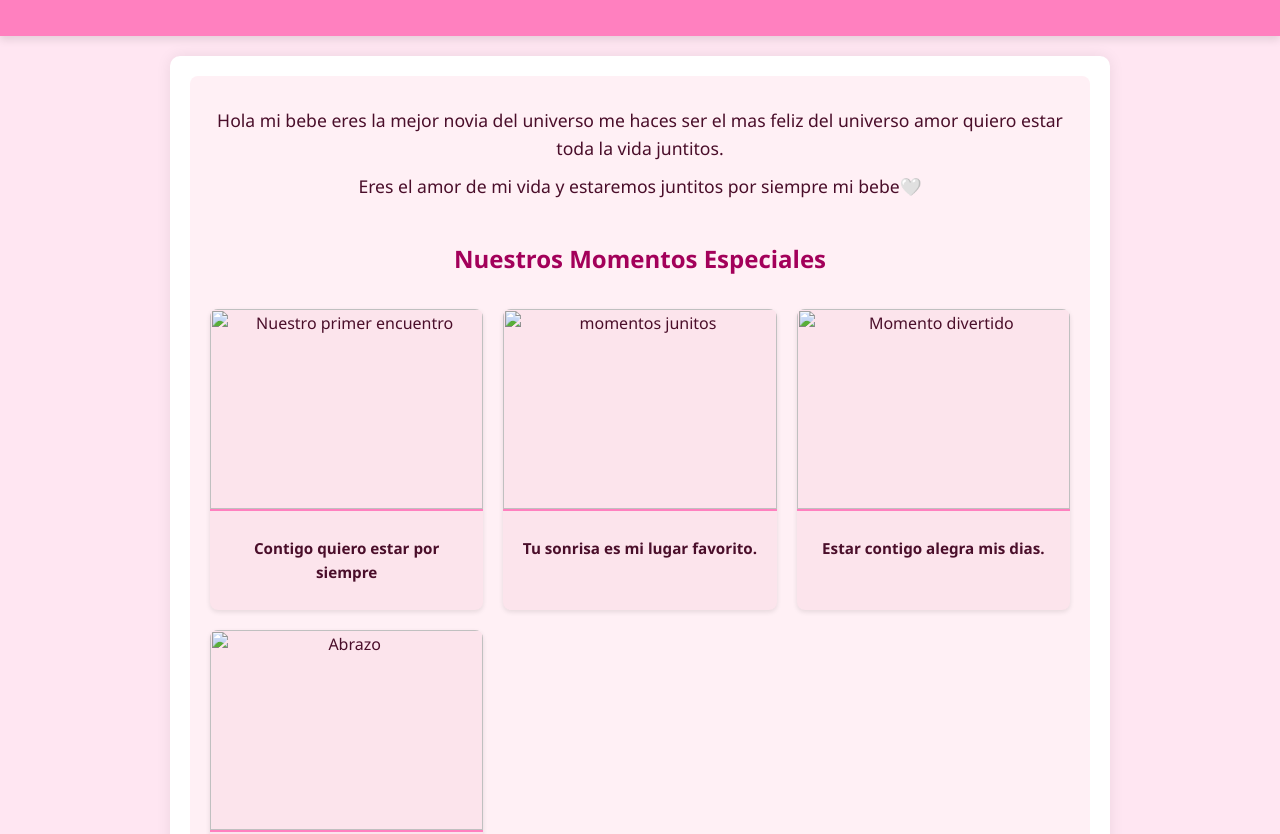
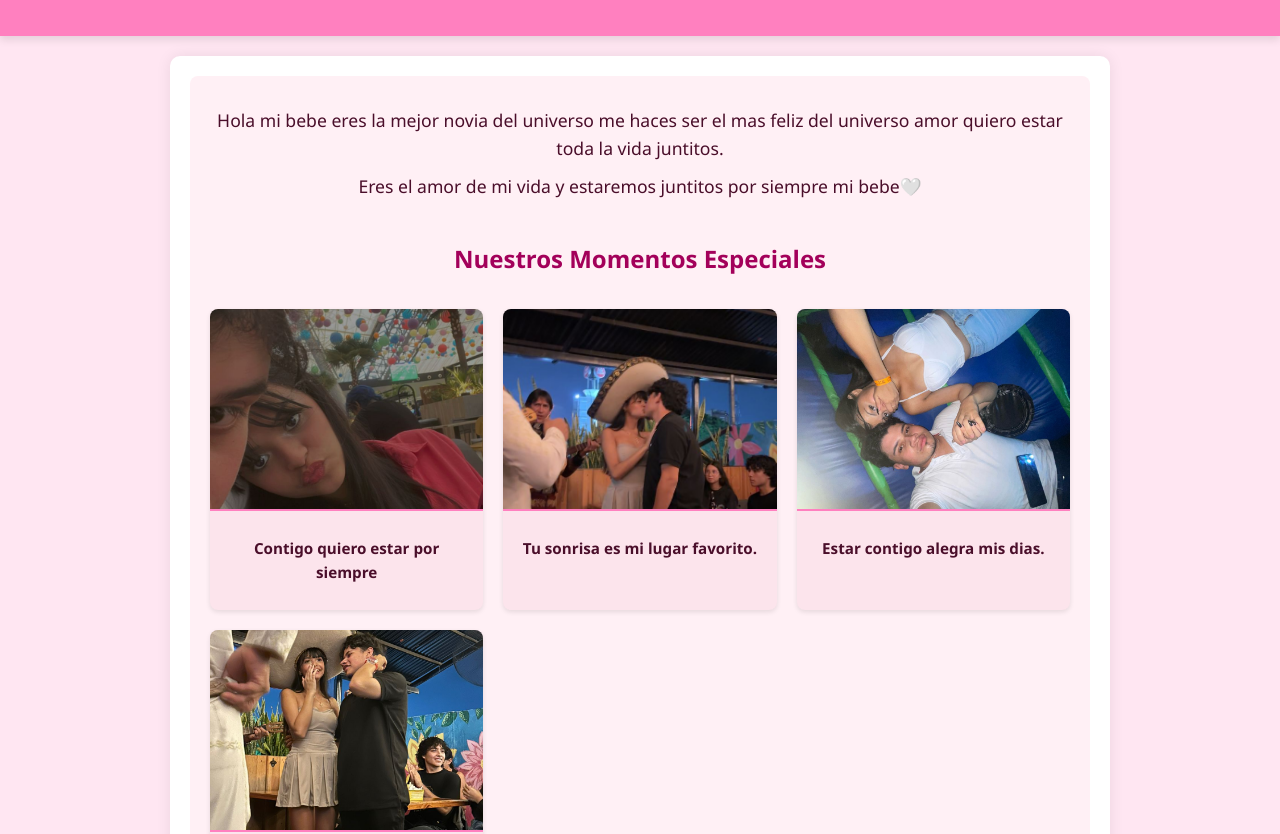
Before and after one commit to fontanachucho24/Minoviaeslamejordeluniverso, a plain HTML site: page index.html in a window 1280 px wide. Shown: the part 122-956 px from the top of the page. Drawn offline with Linux system fonts and the light colour scheme.

Commit message:
Update index.html

```diff
--- a/index.html
+++ b/index.html
@@ -185,19 +185,19 @@ footer {
             <h2>Nuestros Momentos Especiales</h2>
             <div class="gallery-grid">
                 <a href="#photo1" class="gallery-item">
-                    <img src="mibebe/foto2.jpg" alt="Nuestro primer encuentro">
+                    <img src="foto2.jpg" alt="Nuestro primer encuentro">
                     <p>Contigo quiero estar por siempre</p>
                 </a>
                 <a href="#photo2" class="gallery-item">
-                    <img src="mibebe/foto1.jpg" alt="momentos junitos">
+                    <img src="foto1.jpg" alt="momentos junitos">
                     <p>Tu sonrisa es mi lugar favorito.</p>
                 </a>
                 <a href="#photo3" class="gallery-item">
-                    <img src="mibebe/foto3.jpg" alt="Momento divertido">
+                    <img src="foto3.jpg" alt="Momento divertido">
                     <p>Estar contigo alegra mis dias.</p>
                 </a>
                 <a href="#photo4" class="gallery-item">
-                    <img src="mibebe/foto7.jpg" alt="Abrazo">
+                    <img src="foto7.jpg" alt="Abrazo">
                     <p>Gracias por ser la mejor novia del universo.</p>
                 </a>
                 </div>
@@ -205,7 +205,7 @@ footer {
 
         <section id="photo1" class="full-photo-section">
             <div class="photo-content">
-                <img src="mibebe/foto2.jpg" alt="Nuestro primer encuentro">
+                <img src="foto2.jpg" alt="Nuestro primer encuentro">
                 <h3>El día que todo comenzó</h3>
                 <p>Ese dia recuerdo lo nervioso que estaba que ni hablabla mi bebe ese dia me gustaste tanto que no sabia que hablar o decir mi bebe estaba muy nervioso te amo muchisisimo.</p>
                 <a href="#top" class="back-link">Volver a la galería</a>
@@ -214,7 +214,7 @@ footer {
 
         <section id="photo2" class="full-photo-section">
             <div class="photo-content">
-                <img src="mibebe/foto5.jpg" alt="Viaje juntos">
+                <img src="foto5.jpg" alt="Viaje juntos">
                 <h3>Juntos por siempre mi bebe </h3>
                 <p>Cada momento contigo es lo mejor del universo soy el mas afortunado de tenerte a mi lado amor de mi vida .</p>
                 <a href="#top" class="back-link">Volver a la galería</a>
@@ -223,7 +223,7 @@ footer {
 
         <section id="photo3" class="full-photo-section">
             <div class="photo-content">
-                <img src="mibebe/foto6.jpg" alt="Momento divertido">
+                <img src="foto6.jpg" alt="Momento divertido">
                 <h3>eres mi rayito de luz en los dias nublados mi bebe </h3>
                 <p>Amo cada parte de ti mi bebe amo como me haces sentir cada dia que estoy desmotivado eres tu quien me motiva y me escucha y me hace sentir bien te amo mucho mi princesita.</p>
                 <a href="#top" class="back-link">Volver a la galería</a>
@@ -232,7 +232,7 @@ footer {
 
         <section id="photo4" class="full-photo-section">
             <div class="photo-content">
-                <img src="mibebe/foto4.jpg" alt="Abrazo">
+                <img src="foto4.jpg" alt="Abrazo">
                 <h3>Tus abrazos son mi refugio</h3>
                 <p>No hay lugar en el mundo donde me sienta más seguro y feliz que entre tus brazos quiero estar siempre abrazado a ti amor Te amo tres millones </p>
                 <a href="#top" class="back-link">Volver a la galería</a>
```
